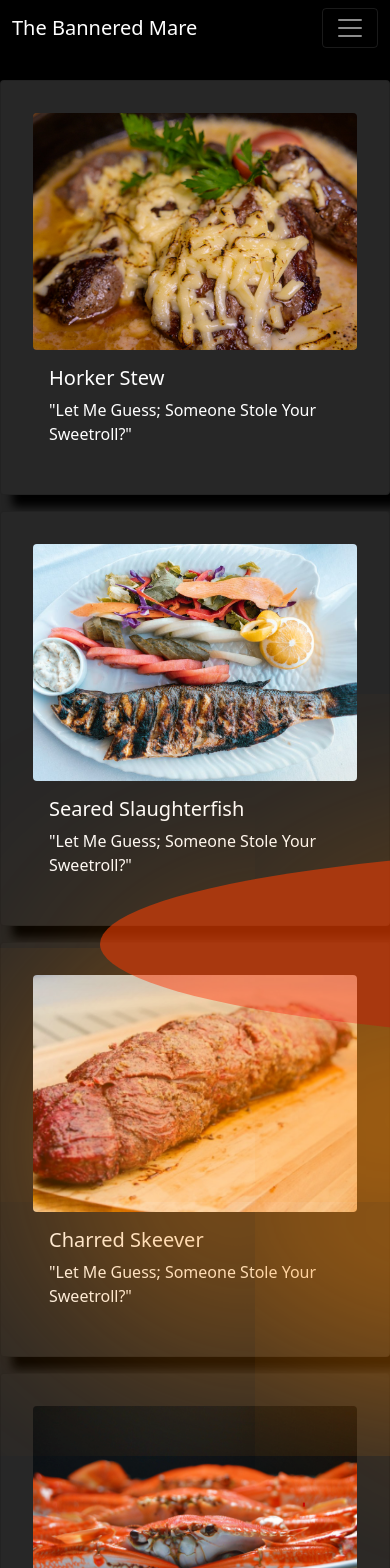
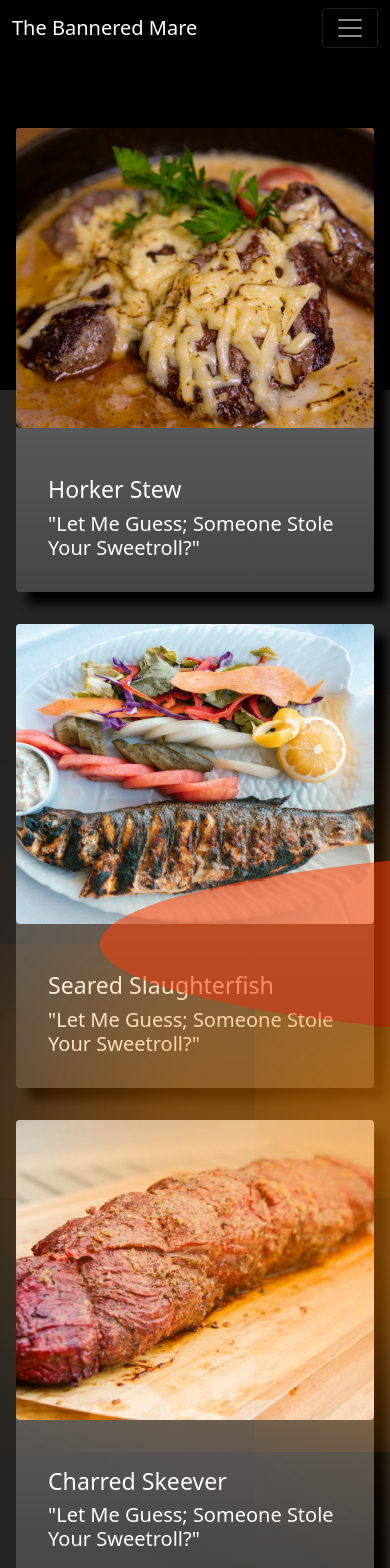
Before and after one commit to BrendonTheDev/Restaurant-Skyrim, a React (Vite) app in the folder restaurant-skyrim-project/: page /menu in a window 390 px wide. Shown: the top 1568 px of the page. Built offline with nearby package versions, Linux system fonts and the light colour scheme; no server answers.

Commit message:
Menu Grid finished, unless I decide to add header.

```diff
--- a/restaurant-skyrim-project/src/App.jsx
+++ b/restaurant-skyrim-project/src/App.jsx
@@ -2,7 +2,6 @@ import { Route, Routes } from "react-router-dom";
 import Navbar from "./pages/Navbar";
 import Home from "./pages/Home";
 import Menu from "./pages/Menu";
-import Menutwo from "./pages/Menu2";
 import Contact from "./pages/Contact";
 import Embers from "./pages/Embers";
 import "./App.css";
--- a/restaurant-skyrim-project/src/pages/Menu.css
+++ b/restaurant-skyrim-project/src/pages/Menu.css
@@ -14,10 +14,18 @@ img {
 
 .cards {
   margin: 1.5rem auto;
+  padding: 1rem;
   display: grid;
-  gap: 1rem;
+  gap: 2rem;
   align-items: center;
   justify-content: center;
+  max-width: 2300px;
+  padding-top: 3rem;
+}
+
+.card-body {
+  margin-top: 1rem;
+  padding: 2rem 0 2em 2rem !important;
 }
 
 @media (min-width: 600px) {
@@ -33,7 +41,6 @@ img {
 }
 
 .card:hover {
-  filter: drop-shadow(0 0 2em #ffffffaa);
   opacity: 1;
   transform: scale(1.05);
   transition: 0.4s ease-in-out all;
@@ -42,13 +49,20 @@ img {
 
 .card {
   box-shadow: 12px 12px 10px rgb(0, 0, 0);
-  background-color: rgb(39, 39, 39);
+  background-size: calc(100% + 1px) 100%;
+  background: linear-gradient(
+    0deg,
+    rgba(69, 69, 69, 1) 0%,
+    rgba(125, 124, 124, 1) 100%
+  );
   color: white;
+  border: transparent;
+  padding: 0 !important;
 }
 
 .img-container {
   object-fit: cover;
-  max-height: 237px;
+  /* max-height: 300px; */
   border-radius: 4px;
 }
 
--- a/restaurant-skyrim-project/src/pages/Menu.jsx
+++ b/restaurant-skyrim-project/src/pages/Menu.jsx
@@ -1,4 +1,5 @@
 import "./Menu.css";
+import horker from "../assets/horkerStew.jpg";
 
 function Menu() {
   return (
@@ -6,55 +7,56 @@ function Menu() {
       <div className="card">
         <div id="horker" className="img-container"></div>
         <div className="card-body">
-          <h5 className="card-title">Horker Stew</h5>
-          <p className="card-text">
+          <h3 className="card-title">Horker Stew</h3>
+          <h5 className="card-text">
             "Let Me Guess; Someone Stole Your Sweetroll?"
-          </p>
+          </h5>
         </div>
       </div>
       <div className="card">
         <div id="seared" className="img-container"></div>
         <div className="card-body">
-          <h5 className="card-title">Seared Slaughterfish</h5>
-          <p className="card-text">
+          <h3 className="card-title">Seared Slaughterfish</h3>
+          <h5 className="card-text">
             "Let Me Guess; Someone Stole Your Sweetroll?"
-          </p>
+          </h5>
         </div>
       </div>
       <div className="card">
         <div id="skeever" className="img-container"></div>
         <div className="card-body">
-          <h5 className="card-title">Charred Skeever</h5>
-          <p className="card-text">
+          <h3 className="card-title">Charred Skeever</h3>
+          <h5 className="card-text">
             "Let Me Guess; Someone Stole Your Sweetroll?"
-          </p>
+          </h5>
         </div>
       </div>
       <div className="card">
         <div id="crab" className="img-container"></div>
         <div className="card-body">
-          <h5 className="card-title">Steamed Mudcrab</h5>
-          <p className="card-text">
+          <h3 className="card-title">Steamed Mudcrab</h3>
+          <h5 className="card-text h">
             "Let Me Guess; Someone Stole Your Sweetroll?"
-          </p>
+          </h5>
         </div>
       </div>
       <div className="card">
         <div id="cheese" className="img-container"></div>
         <div className="card-body">
-          <h5 className="card-title">Eldar Cheese Wheel</h5>
-          <p className="card-text">
+          <h3 className="card-title">Eldar Cheese Wheel</h3>
+          <h5 className="card-text">
             "Let Me Guess; Someone Stole Your Sweetroll?"
-          </p>
+          </h5>
         </div>
       </div>
       <div className="card">
+        <img src="" alt="" />
         <div id="sweetroll" className="img-container"></div>
         <div className="card-body">
-          <h5 className="card-title">Sweet Roll</h5>
-          <p className="card-text">
+          <h3 className="card-title">Sweet Roll</h3>
+          <h5 className="card-text">
             "Let Me Guess; Someone Stole Your Sweetroll?"
-          </p>
+          </h5>
         </div>
       </div>
     </div>
--- a/restaurant-skyrim-project/src/pages/Menu2.jsx
+++ /dev/null
@@ -1,50 +0,0 @@
-import horker from "../assets/horkerStew.jpg";
-import slaughterFish from "../assets/slaughterFish.jpeg";
-import skeever from "../assets/charredSkeever.jpg";
-import "./MenuTwo.css";
-
-function Menutwo() {
-  return (
-    <div className="container align-items-center justify-content-center">
-      <div className="row g-3">
-        <div className="col-12 col-md-6 col-lg-4">
-          <div className="card">
-            <img className="card-img-top" src={horker} alt="" />
-            <div className="card-body">
-              <h5 className="card-title">Horker Stew</h5>
-              <p className="card-text">
-                Let Me Guess; Someone Stole Your Sweetroll?
-              </p>
-            </div>
-          </div>
-        </div>
-        <div className="col-12 col-md-6 col-lg-4">
-          <div className="card">
-            <img className="card-img-top" src={slaughterFish} alt="" />
-            <div className="card-body">
-              <h5 className="card-title">Seared Slaughterfish</h5>
-              <p className="card-text">
-                Let Me Guess; Someone Stole Your Sweetroll?
-              </p>
-            </div>
-          </div>
-        </div>
-        <div className="col-12 col-md-6 col-lg-4">
-          <div className="card">
-            <img className="card-img-top" src={skeever} alt="" />
-            <div className="card-body">
-              <h5 className="card-title">Charred Skeever</h5>
-              <p className="card-text">
-                Let Me Guess; Someone Stole Your Sweetroll?
-              </p>
-            </div>
-          </div>
-        </div>
-      </div>
-
-      {/* <div className="row"></div> */}
-    </div>
-  );
-}
-
-export default Menutwo;
--- a/restaurant-skyrim-project/src/pages/MenuTwo.css
+++ /dev/null
@@ -1,3 +0,0 @@
-/* #root {
-  height: 100vw;
-} */
```
